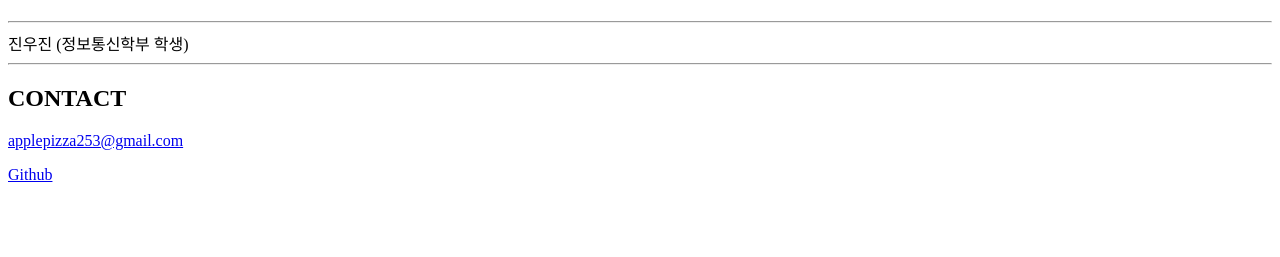
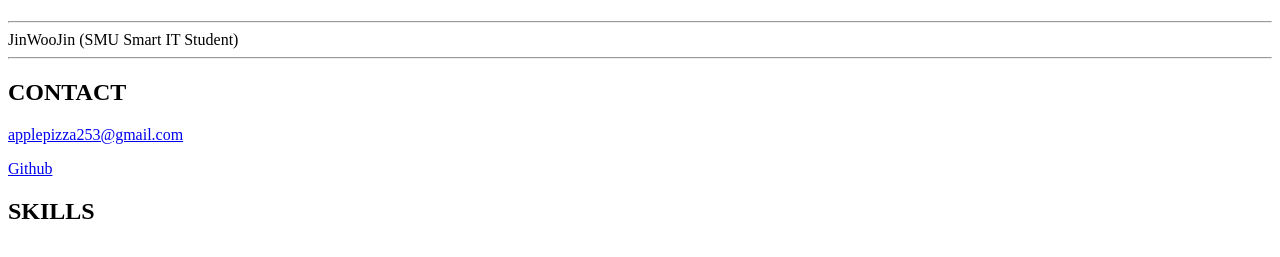
Before and after one commit to WdoubleJ/git-ict03, a plain HTML site: page index.html in a window 1280 px wide. Shown: the part 59-316 px from the top of the page. Drawn offline with Linux system fonts and the light colour scheme.

Commit message:
Update index.html

```diff
--- a/index.html
+++ b/index.html
@@ -9,7 +9,7 @@
 <header id="header">
 <h1>Home Page-Resume</h1>
 <hr>
-    진우진 (정보통신학부 학생)
+    JinWooJin (SMU Smart IT Student)
 <hr>
 </header>
 
@@ -17,7 +17,6 @@
   <article id="mainLeft">
     <section>
       <h2>CONTACT</h2>
-      <!-- 소셜 미디어를 비롯한 연락처 정보 -->
       <p>
         <i class="fa fa-envelope" aria-hidden="true"></i>
         <a href="mailto:applepizza253@gmail.com">applepizza253@gmail.com</a>
@@ -27,4 +26,9 @@
         <a href="https://www.github.com/WdoubleJ">Github</a>
       </p>
     </section>
+    <section>
+        <h2>SKILLS</h2>
+    </section>
+
+
 </html>
```
